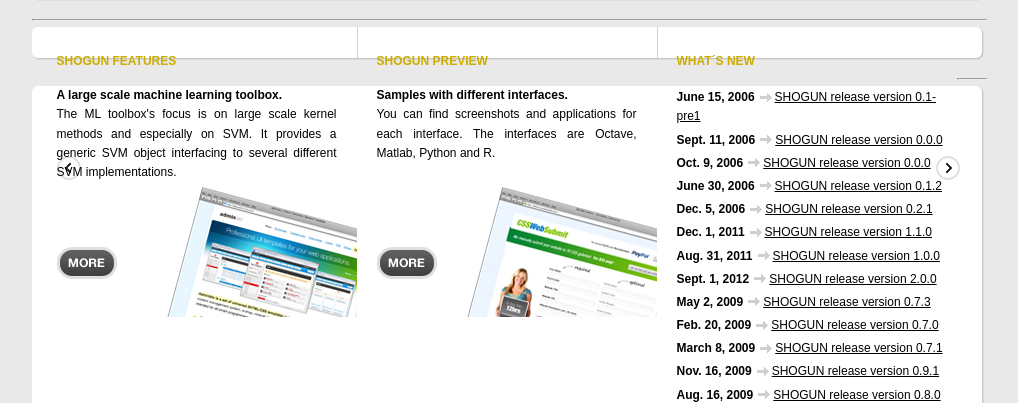
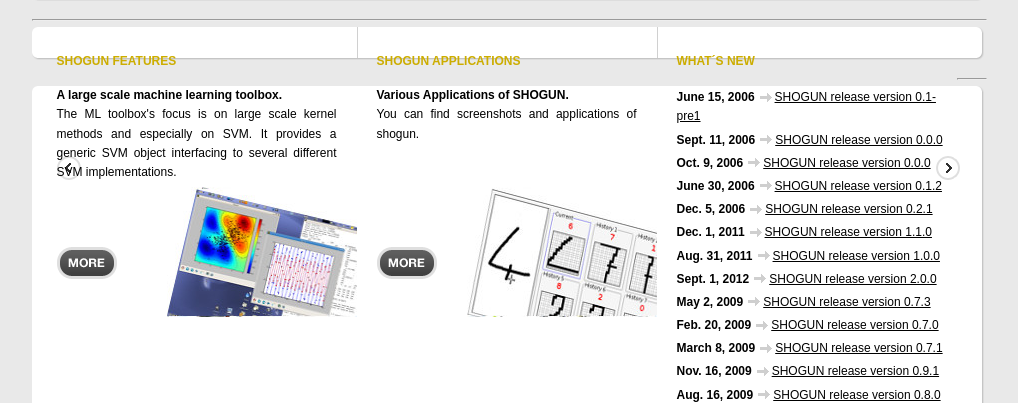
Before and after one commit to shogun-toolbox/shogun-web, a Django app: template templates/home.html in a window 1280 px wide. Shown: the part 463-866 px from the top of the page, without its empty margins (131-1149 px from the left). Run offline with Django 3.2, Linux system fonts and the light colour scheme; the template is opened without the code that fills it: values that come from a table or form of the project are taken from there, others are empty; data comes from the database, SQL or seed files in the repository; parts of the project's set-up code (start-up, migrations or seed data) failed here and were passed over; some libraries are stand-ins or nearby versions.

Commit message:
add some initial rotated figures to match the design

```diff
--- a/templates/home.html
+++ b/templates/home.html
@@ -59,11 +59,11 @@
 
             <div class="in">
 
-                <h2>Shogun Preview</h2>
+                <h2>Shogun Applications</h2>
                 <p align="justify">
-                    <strong>Samples with different interfaces.<br></strong>
+                    <strong>Various Applications of SHOGUN.<br></strong>
 
-                     You can find screenshots and applications for each interface. The interfaces are Octave, Matlab, Python and R.
+                     You can find screenshots and applications of shogun.
                 </p>
 
             </div> <!-- /in -->
```
Also changed, not shown: static/design/image-01.jpg, static/design/image-02.jpg.
